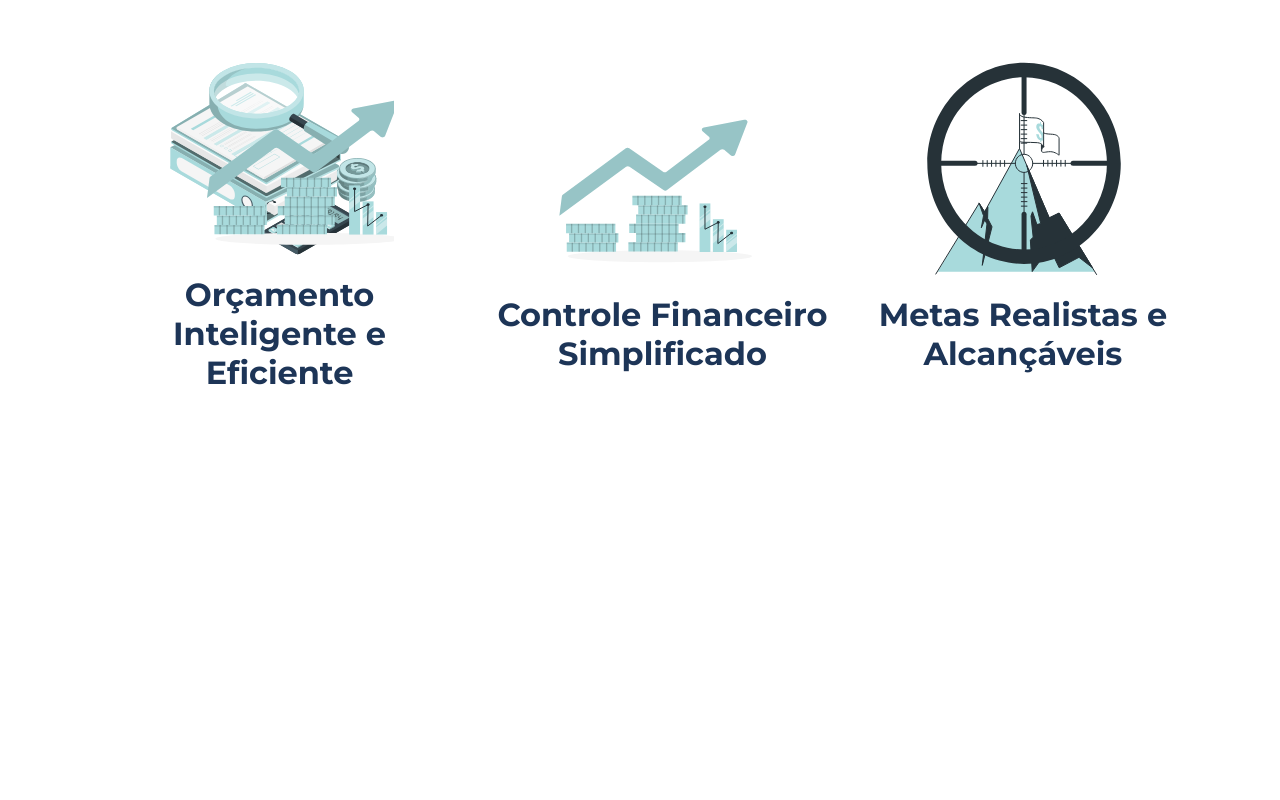
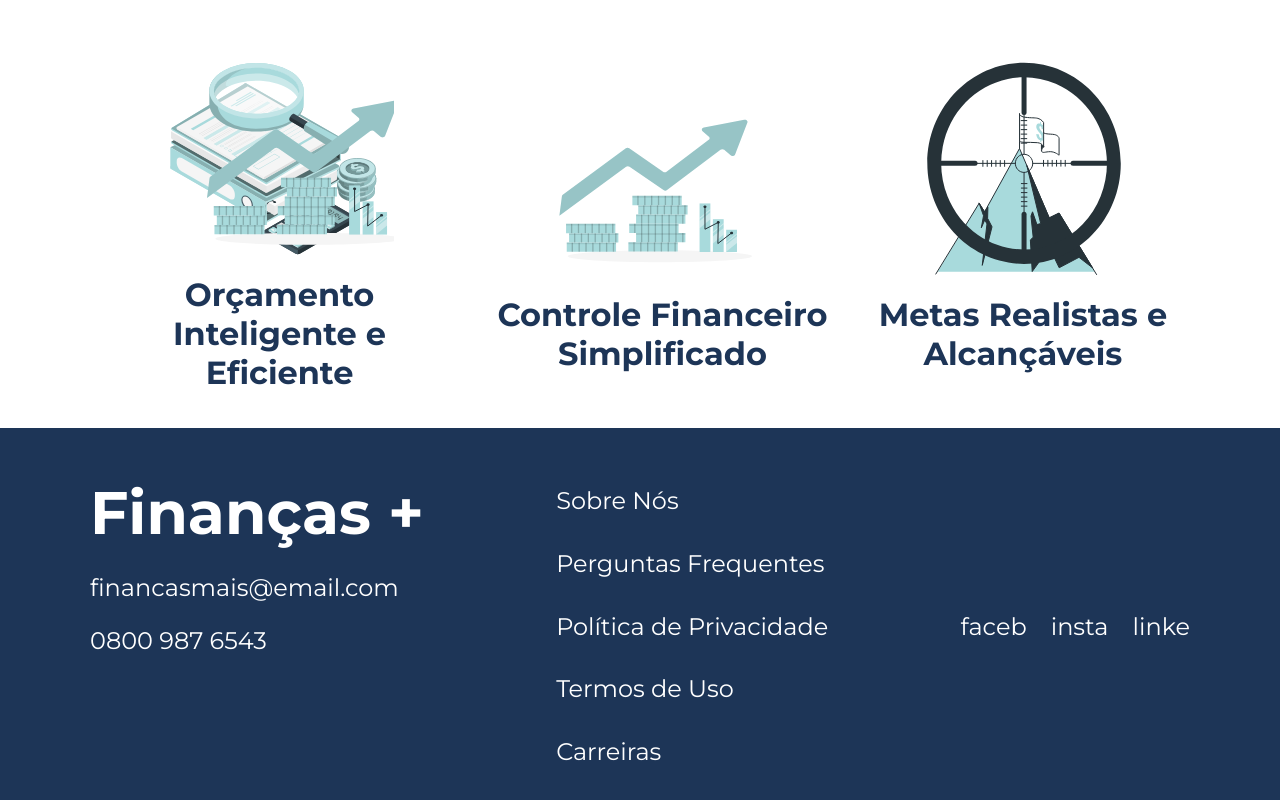
Before and after one commit to julianebueno/Aula-Projeto-Financas, a React (Vite) app: page / in a window 1280 px wide. Shown: the part 2238-3038 px from the top of the page. Before the commit the page ends 2666 px from the top, so only its background shows below. Built offline with nearby package versions, Linux system fonts and the light colour scheme.

Commit message:
feat: :sparkles: criação do Footer

```diff
--- /dev/null
+++ b/src/componentes/Footer/Footer.jsx
@@ -0,0 +1,28 @@
+import React from 'react'
+import {StylesFooter} from './footer.styles'
+
+const Footer = () => {
+  return (
+    <StylesFooter>
+      <section className={'frame1'}>
+        <h2 className={'tituloRodape'}>Finanças +</h2>
+        <a className={'linkRodape'} href="">financasmais@email.com</a>
+        <a className={'linkRodape'} href="">0800 987 6543</a>
+      </section>
+      <section className={'frame2'}>
+        <a className={'linkRodape'} href="">Sobre Nós</a>
+        <a className={'linkRodape'} href="">Perguntas Frequentes</a>
+        <a className={'linkRodape'} href="">Política de Privacidade</a>
+        <a className={'linkRodape'} href="">Termos de Uso</a>
+        <a className={'linkRodape'} href="">Carreiras</a>
+      </section>
+      <section className={'frame3'}>
+        <a className={'linkRodape'} href="">faceb</a>
+        <a className={'linkRodape'} href="">insta</a>
+        <a className={'linkRodape'} href="">linke</a>
+      </section>
+    </StylesFooter>
+  )
+}
+
+export default Footer
--- /dev/null
+++ b/src/componentes/Footer/footer.styles.js
@@ -0,0 +1,45 @@
+import styled from "styled-components"
+
+export const StylesFooter = styled.footer`
+
+display: flex;
+justify-content: space-between;
+align-items: center;
+width: 100%;
+padding: 48px 100px;
+background-color: ${(props)=> props.theme.blue700};
+
+.frame1, .frame2, .frame3{
+  display: flex;
+  flex-direction: column;
+  height: 300px;
+}
+
+.frame1{
+  gap: 24px;
+}
+
+.frame2{
+  justify-content: space-between;
+  height: 280px;
+}
+
+.frame3{
+  align-items: center;
+  flex-direction: row;
+  gap: 24px;
+}
+
+.tituloRodape, .linkRodape{
+  color: ${(props)=> props.theme.white50};
+}
+
+.tituloRodape{
+  font-size: 60px;
+}
+
+.linkRodape{
+  font-weight: 500;
+}
+
+`
--- a/src/pages/LandingPage.jsx
+++ b/src/pages/LandingPage.jsx
@@ -8,6 +8,7 @@ import BannerDesafioFinanceiro from '../componentes/BannerDesafioFinanceiro/Bann
 import BannerComeceAgora from '../componentes/BannerComeceAgora/BannerComeceAgora.jsx'
 import BannerDepoimentos from '../componentes/BannerDepoimentos/BannerDepoimentos.jsx'
 import BannerVantagens from '../componentes/BannerVantagens/BannerVantagens.jsx'
+import Footer from '../componentes/Footer/Footer.jsx'
 
 const LandingPage = () => {
   return (
@@ -19,6 +20,7 @@ const LandingPage = () => {
       <BannerComeceAgora/>
       <BannerDepoimentos/>
       <BannerVantagens/>
+      <Footer/>
     </StylesLandingPage>
 
   )
```
